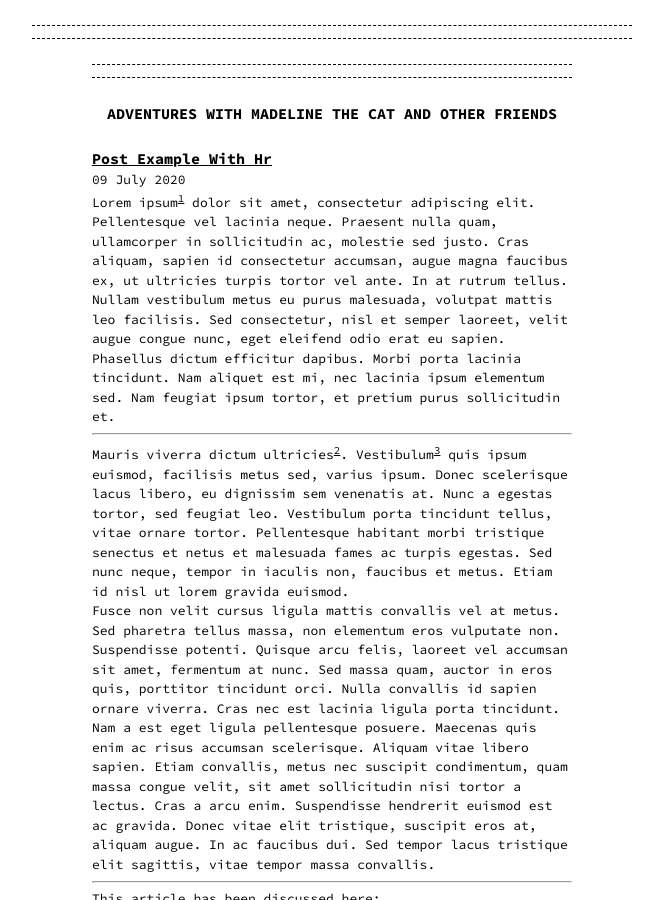
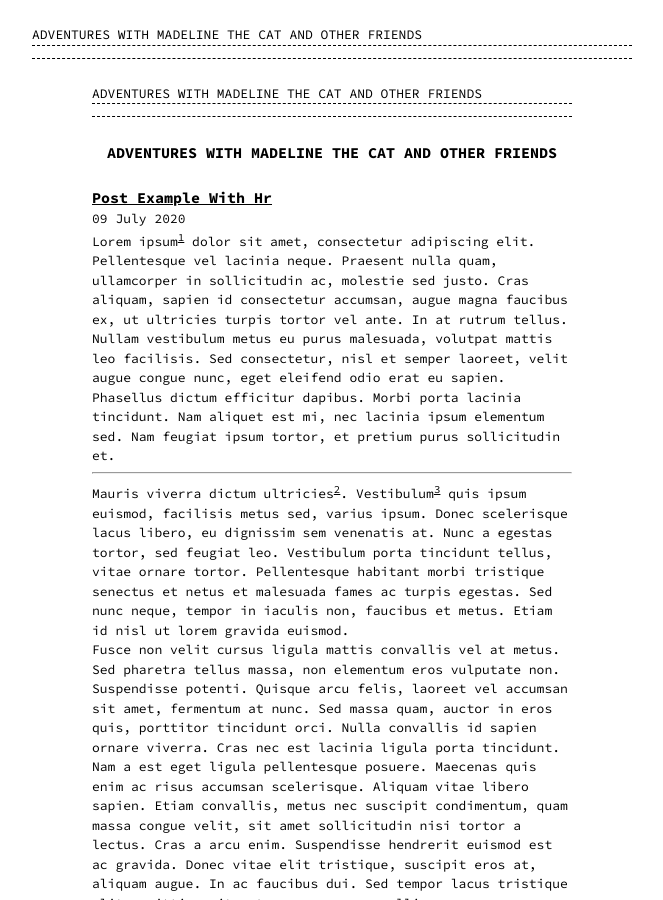
Before and after one commit to madelinethecat/site, a Jekyll site: the page built from index.md, in a window 1280 px wide and 900 px high. Shown: the whole window, without its empty margins (308-971 px from the left). Built offline with Jekyll 4.4.1, drawn with Linux system fonts in a browser that asks for light colours.

Commit message:
Update header.html

```diff
--- a/_includes/header.html
+++ b/_includes/header.html
@@ -1,5 +1,6 @@
 {%- assign page_paths = site.header_pages | default: default_paths -%}
 <header>
+  ADVENTURES WITH MADELINE THE CAT AND OTHER FRIENDS
   <div class="menu">
     <ul>
       {%- for path in page_paths -%}
```
